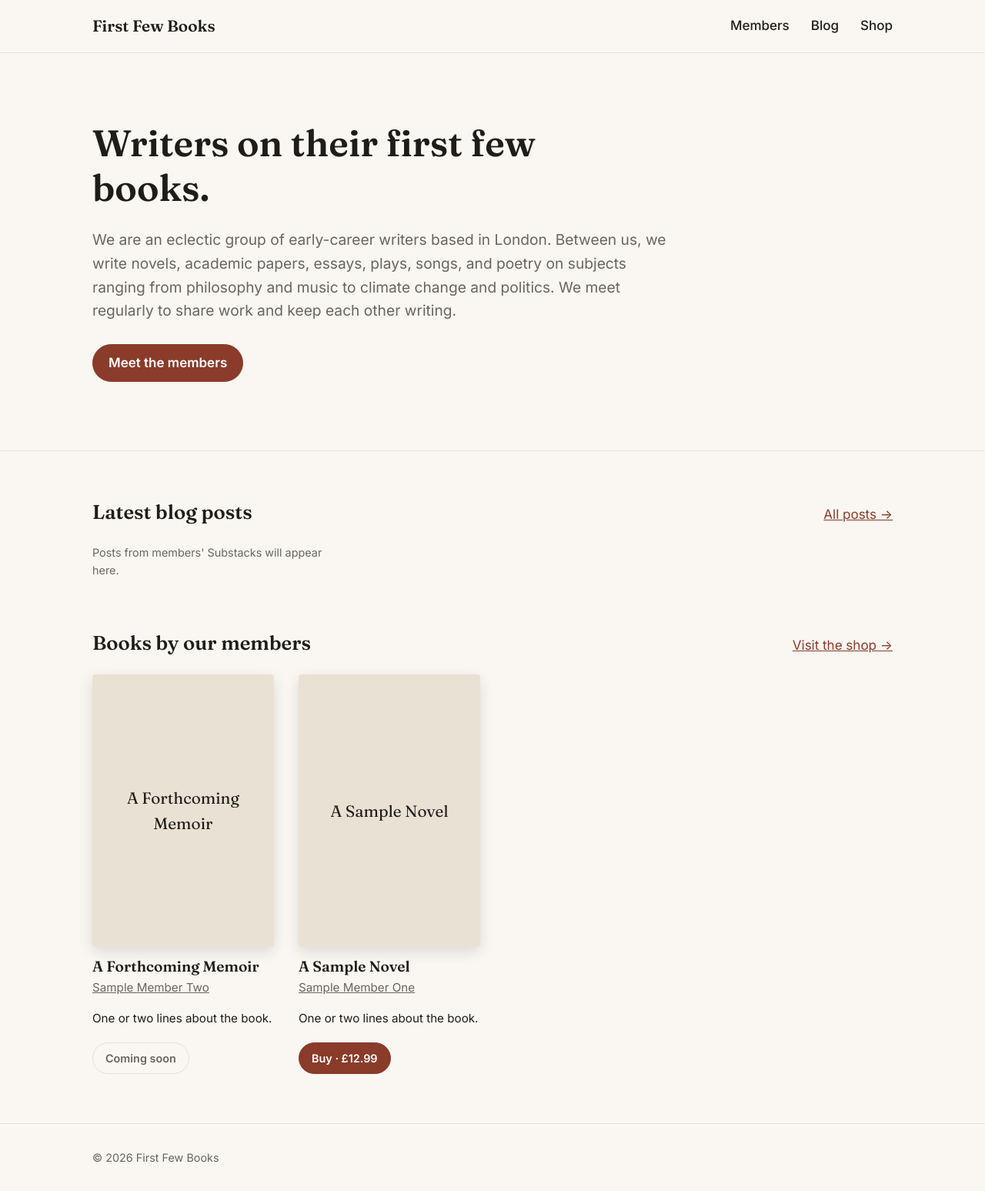
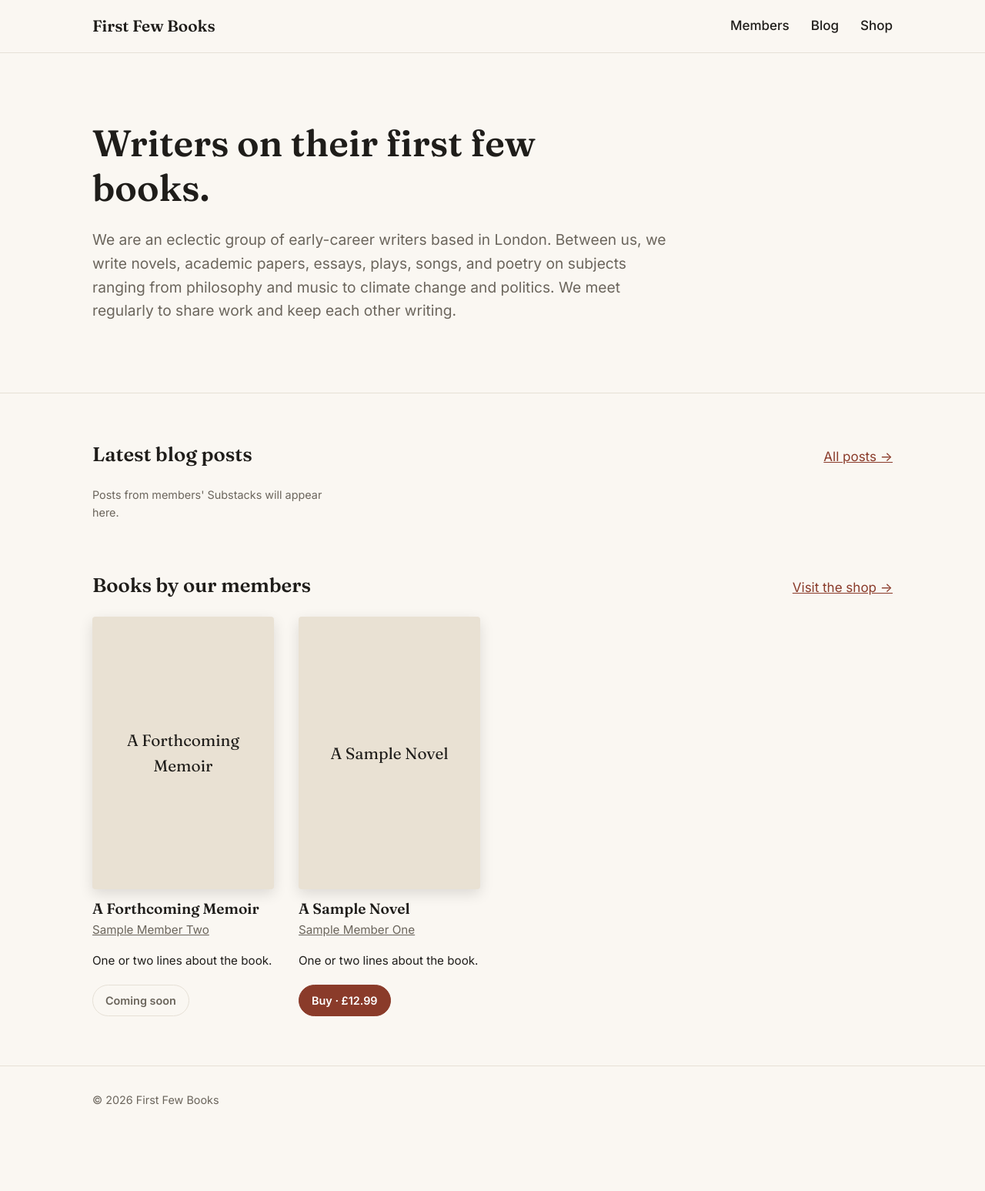
Before and after one commit to nelepope/firstfewbooks, a Jekyll site: the page built from index.html, in a window 1280 px wide. Shown: the whole page at 77% size. Built offline with Jekyll 4.4.1, drawn with Linux system fonts in a browser that asks for light colours; after the commit the page ends 1472 px from its top, so only the background shows below that.

Commit message:
Remove Meet the members button from the home page
Co-Authored-By: Claude Opus 5.5 <noreply@anthropic.com>

```diff
--- a/assets/css/style.css
+++ b/assets/css/style.css
@@ -98,7 +98,6 @@ main > .wrap:first-child { padding-top: 48px; }
 /* Home */
 .hero { padding: 88px 0 72px; border-bottom: 1px solid var(--line); }
 .hero h1 { max-width: 14em; }
-.hero-actions { display: flex; flex-wrap: wrap; gap: 12px; margin-top: 28px; }
 
 .section { padding-top: 64px; }
 .section-head { display: flex; align-items: baseline; justify-content: space-between; gap: 16px; margin-bottom: 24px; }
--- a/index.html
+++ b/index.html
@@ -6,9 +6,6 @@ description: An eclectic group of early-career writers based in London.
   <div class="wrap">
     <h1>Writers on their first few books.</h1>
     <p class="lede">We are an eclectic group of early-career writers based in London. Between us, we write novels, academic papers, essays, plays, songs, and poetry on subjects ranging from philosophy and music to climate change and politics. We meet regularly to share work and keep each other writing.</p>
-    <p class="hero-actions">
-      <a class="button" href="{{ '/members/' | relative_url }}">Meet the members</a>
-    </p>
   </div>
 </section>
 
```
